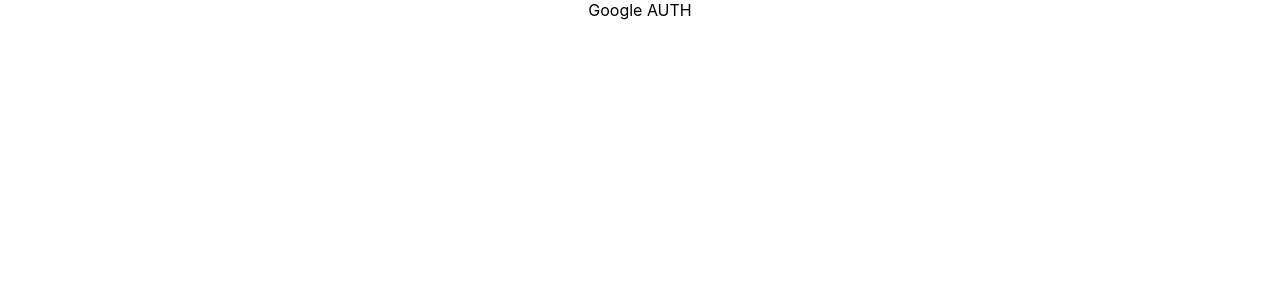
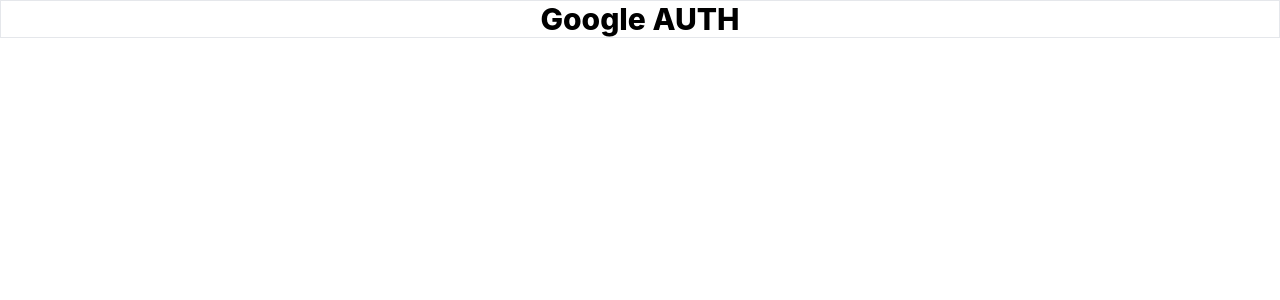
Before and after one commit to Zuke99/google-forms-client, a React (Create React App) app: page / in a window 1280 px wide. Shown: the top 300 px of the page. Built offline with nearby package versions, Linux system fonts and the light colour scheme.

Commit message:
Added TailwindCSS

```diff
--- a/package.json
+++ b/package.json
@@ -36,5 +36,8 @@
       "last 1 firefox version",
       "last 1 safari version"
     ]
+  },
+  "devDependencies": {
+    "tailwindcss": "^3.3.3"
   }
 }
--- a/src/components/GoogleAuth.js
+++ b/src/components/GoogleAuth.js
@@ -4,7 +4,7 @@
 function GoogleAuth() {
   return (
     <div>
-      Google AUTH
+      <h1 className='border font-extrabold text-3xl'>Google AUTH</h1>
       <GoogleOAuthProvider clientId='947186499507-8akbhmfsnggvf1ju4nuom93grn8iaoil.apps.googleusercontent.com'>
         <GoogleLogin onSuccess={(credentialResponse) => {
             var decoded = jwt_decode(credentialResponse.credential);
--- a/src/index.css
+++ b/src/index.css
@@ -1,3 +1,7 @@
+@tailwind base;
+@tailwind components;
+@tailwind utilities;
+
 body {
   margin: 0;
   font-family: -apple-system, BlinkMacSystemFont, 'Segoe UI', 'Roboto', 'Oxygen',
--- /dev/null
+++ b/tailwind.config.js
@@ -0,0 +1,10 @@
+/** @type {import('tailwindcss').Config} */
+module.exports = {
+  content: [
+    "./src/**/*.{js,jsx,ts,tsx}",
+  ],
+  theme: {
+    extend: {},
+  },
+  plugins: [],
+}
```
Also changed, not shown: 1 other file (tests, documents, lock files or other folders).
